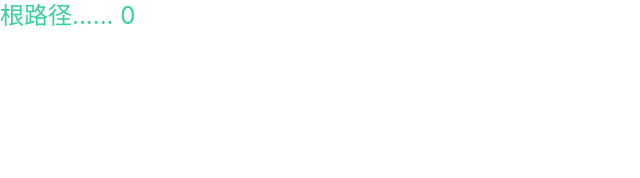
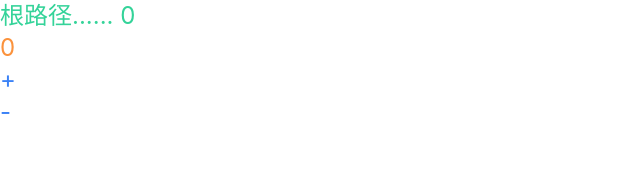
Before and after one commit to tisou1/react-less, a React (Vite) app: page / in a window 1280 px wide. Shown: the top 178 px of the page, without its empty margins (0-640 px from the left). Built offline with nearby package versions, Linux system fonts and the light colour scheme.

Commit message:
feat: add redux

```diff
--- a/package.json
+++ b/package.json
@@ -8,8 +8,10 @@
     "preview": "vite preview"
   },
   "dependencies": {
+    "@reduxjs/toolkit": "^1.8.0",
     "react": "^17.0.2",
     "react-dom": "^17.0.2",
+    "react-redux": "^7.2.6",
     "react-router-dom": "^6.2.2"
   },
   "devDependencies": {
--- a/src/main.tsx
+++ b/src/main.tsx
@@ -1,10 +1,12 @@
-import React, { Suspense }from 'react'
+import React, { Suspense } from 'react'
 import ReactDOM from 'react-dom'
 import './index.css'
 // import App from './App'
 import { BrowserRouter as Router, useRoutes } from 'react-router-dom'
 import routes from '~react-pages'
 import 'virtual:windi.css'
+import store from './store'
+import { Provider } from 'react-redux'
 
 const App = () => {
   return (
@@ -16,9 +18,11 @@ const App = () => {
 
 ReactDOM.render(
   <React.StrictMode>
-    <Router>
-      <App />
-    </Router>
+    <Provider store={store}>
+      <Router>
+        <App />
+      </Router>
+    </Provider>
   </React.StrictMode>,
   document.getElementById('root'),
 )
--- a/src/pages/index.tsx
+++ b/src/pages/index.tsx
@@ -1,17 +1,28 @@
+import { useSelector, useDispatch } from 'react-redux'
+import { decremented, incremented } from '../store/slice'
+import { RootState } from '../store'
 
 export default () => {
-
+  const counter = useSelector((state: RootState) => state.counter)
+  const dispatch = useDispatch()
+  console.log(counter.value);
   const [count, setCount] = useState<number>(0)
   const ref = useRef<any>(null)
   useEffect(() => {
     console.log(ref.current);
   })
+  // store.subscribe(() => {
+  //   console.log(store.getState());
+  // })
+  // const {value} = store.getState()
   return(
     <div
     className="text-emerald-400 text-tisou1-pri text-2xl"
-    onClick={() => setCount(count => count + 1)}
     >
-      根路径...... {count}
+    <div  onClick={() => setCount(count => count + 1)}>  根路径...... {count} </div>
+    <div className="text-2xl text-orange-400">{counter.value}</div>
+    <div onClick={() => dispatch(incremented())} className="text-2xl text-blue-500">+</div>
+    <div onClick={() => dispatch(decremented())} className="text-2xl text-blue-500">-</div>
     </div>
   )
 }
--- /dev/null
+++ b/src/store/index.ts
@@ -0,0 +1,21 @@
+import {  configureStore, Store } from '@reduxjs/toolkit'
+import counterReducer from './slice'
+
+
+const store = configureStore({
+  reducer: {
+    counter: counterReducer,
+  }
+})
+
+export type RootState = ReturnType<typeof store.getState>
+
+export default store
+// store.subscribe(( ) => console.log(store.getState()))
+
+
+// store.dispatch(incremented())
+
+// store.dispatch(incremented())
+
+// store.dispatch(decremented())
--- /dev/null
+++ b/src/store/slice.ts
@@ -0,0 +1,21 @@
+import { createSlice, configureStore } from '@reduxjs/toolkit'
+
+export const counterSlice = createSlice({
+  name:'counter',
+  initialState: {
+    value: 0,
+  },
+  reducers: {
+    incremented: state => {
+      state.value += 1
+    },
+    decremented: state => {
+      state.value -= 1
+    }
+  }
+})
+
+//生成action的方法
+export const { incremented, decremented } = counterSlice.actions
+//对饮action的reducer
+export default counterSlice.reducer
--- a/vite.config.ts
+++ b/vite.config.ts
@@ -5,6 +5,11 @@ import WindiCSS from 'vite-plugin-windicss'
 import AutoImport from 'unplugin-auto-import/vite'
 // https://vitejs.dev/config/
 export default defineConfig({
+  resolve:{
+    alias:{
+      '@':`src/`
+    }
+  },
   plugins: [
     react(),
     Pages(),  //baesd files routing
```
Also changed, not shown: tsconfig.json (+8 -1 lines), 1 other file (tests, documents, lock files or other folders).
